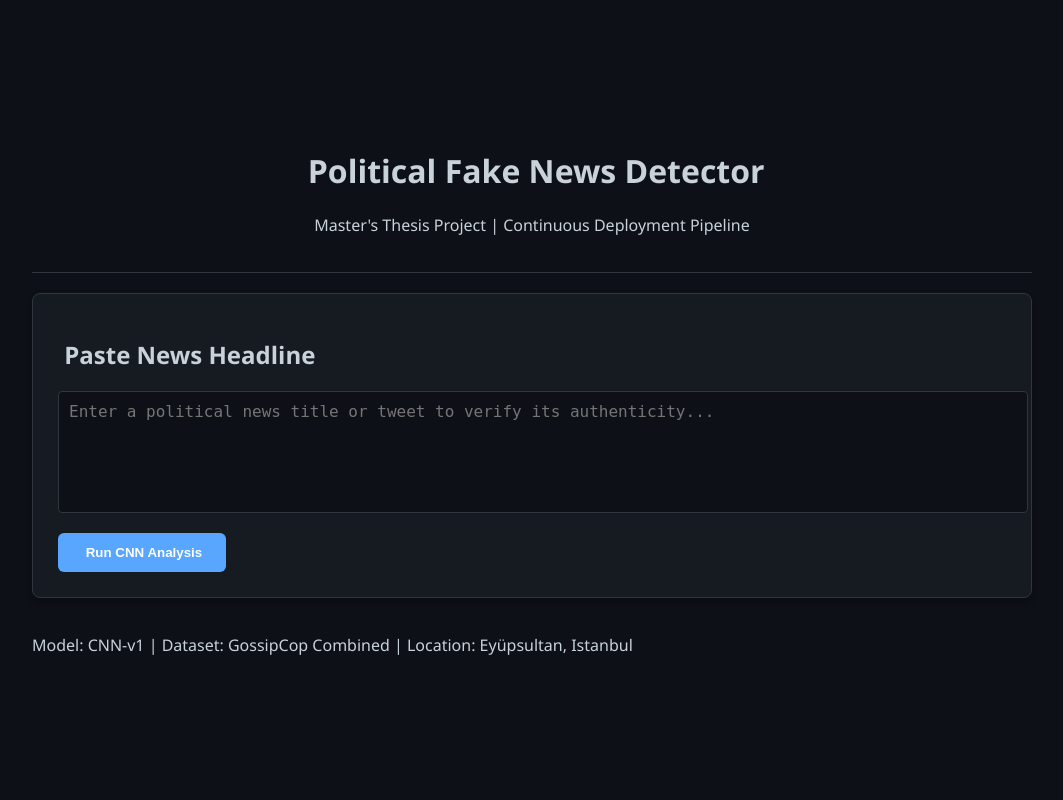
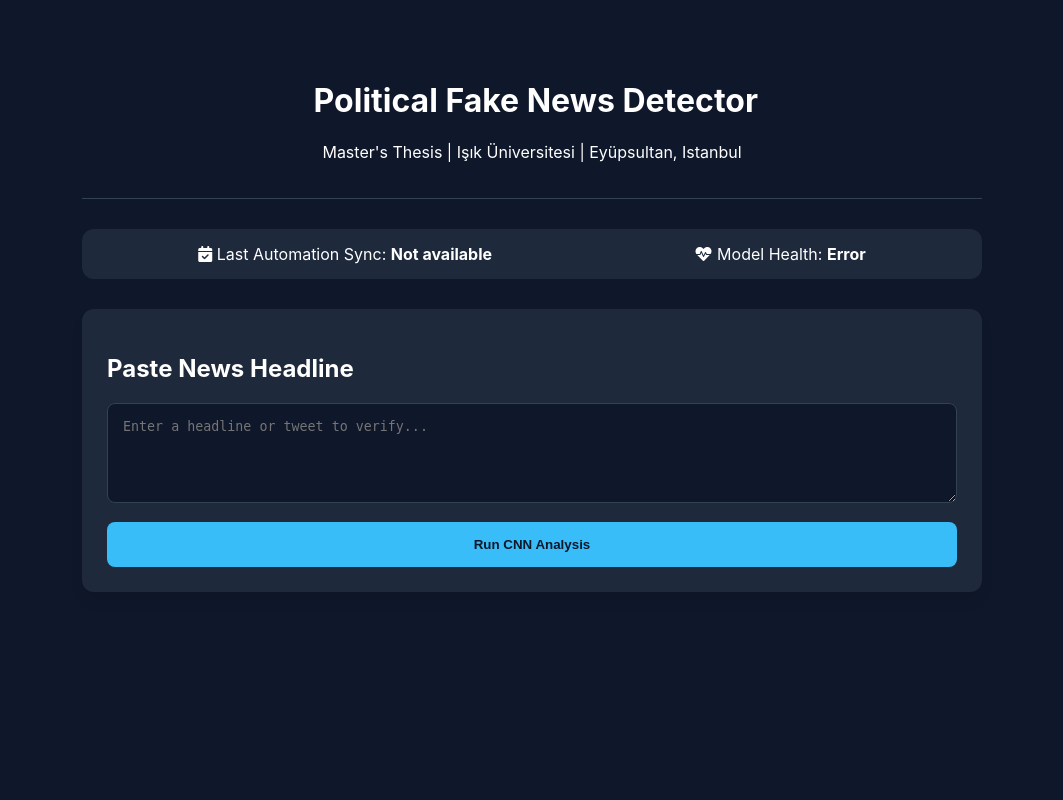
Before and after one commit to zegdane1998/fake-news-mlops, a FastAPI app: page / in a window 1280 px wide. Shown: the whole page, without its empty margins (108-1171 px from the left). Run offline with FastAPI, Linux system fonts and the light colour scheme; parts of the project's set-up code (start-up, migrations or seed data) failed here and were passed over.

Commit message:
ntscraper

```diff
--- a/src/app.py
+++ b/src/app.py
@@ -1,70 +1,64 @@
+from fastapi import FastAPI, Request
+from fastapi.templating import Jinja2Templates
+from fastapi.staticfiles import StaticFiles
 import os
+import pandas as pd
 import pickle
 import tensorflow as tf
-from fastapi import FastAPI, Request, HTTPException
-from fastapi.responses import HTMLResponse
-from fastapi.staticfiles import StaticFiles
-from fastapi.templating import Jinja2Templates
-from pydantic import BaseModel
 from tensorflow.keras.preprocessing.sequence import pad_sequences
+from datetime import datetime
+from src.preprocessing import clean_text
 
-# Import your modular cleaning function from preprocessing.py
-from .preprocessing import clean_text
-
-app = FastAPI(title="Political Fake News Detector - MLOps Thesis")
-
-# 1. Setup Directories for Frontend
-# Ensure these folders exist: 'templates' and 'static'
+app = FastAPI()
 app.mount("/static", StaticFiles(directory="static"), name="static")
 templates = Jinja2Templates(directory="templates")
 
-# 2. Load ML Artifacts
-MODEL_PATH = 'models/cnn_v1.h5'
-TOKENIZER_PATH = 'models/tokenizer.pkl'
+# Load model and tokenizer once on startup
+MODEL = tf.keras.models.load_model('models/cnn_v1.h5')
+with open('models/tokenizer.pkl', 'rb') as f:
+    TOKENIZER = pickle.load(f)
 
-if not os.path.exists(MODEL_PATH) or not os.path.exists(TOKENIZER_PATH):
-    raise RuntimeError("Model or Tokenizer not found. Please run src/train.py first.")
+def get_pipeline_status():
+    """Reads the metadata from the automated GitHub Actions runs"""
+    scrape_dir = "data/new_scraped"
+    try:
+        files = [os.path.join(scrape_dir, f) for f in os.listdir(scrape_dir) if f.endswith('.csv')]
+        if not files:
+            return "No data yet", "Unknown"
+        latest_file = max(files, key=os.path.getmtime)
+        last_scrape = datetime.fromtimestamp(os.path.getmtime(latest_file)).strftime('%Y-%m-%d %H:%M')
+        status = "Healthy" if os.path.exists("models/cnn_v1.h5") else "Model Missing"
+        return last_scrape, status
+    except Exception:
+        return "Not available", "Error"
 
-model = tf.keras.models.load_model(MODEL_PATH)
-with open(TOKENIZER_PATH, 'rb') as handle:
-    tokenizer = pickle.load(handle)
-
-# 3. Data Models
-class TweetRequest(BaseModel):
-    text: str
-
-# 4. Routes
-@app.get("/", response_class=HTMLResponse)
+@app.get("/")
 async def home(request: Request):
-    """Serves the interactive dashboard."""
-    return templates.TemplateResponse("index.html", {"request": request})
+    last_scrape, model_status = get_pipeline_status()
+    return templates.TemplateResponse("index.html", {
+        "request": request,
+        "last_scrape": last_scrape,
+        "model_status": model_status
+    })
 
 @app.post("/predict")
-async def predict(request: TweetRequest):
-    """Handles real-time inference requests."""
-    try:
-        # Step A: Clean the incoming text using modular logic
-        cleaned = clean_text(request.text)
+async def predict(request: Request):
+    data = await request.json()
+    text = data.get("text", "")
 
-        # Step B: Tokenize and Pad (Matches training parameters)
-        seq = tokenizer.texts_to_sequences([cleaned])
-        padded = pad_sequences(seq, maxlen=50)
+    # 1. Preprocess
+    cleaned = clean_text(text)
+    # 2. Tokenize & Pad
+    seq = TOKENIZER.texts_to_sequences([cleaned])
+    padded = pad_sequences(seq, maxlen=50)
+    # 3. Predict
+    pred = MODEL.predict(padded)[0][0]
 
-        # Step C: CNN Inference
-        prediction = model.predict(padded)[0][0]
+    verdict = "Real News" if pred > 0.5 else "Fake News"
+    confidence = float(pred if pred > 0.5 else 1 - pred)
 
-        # Step D: Determine Verdict (Threshold: 0.5)
-        verdict = "Fake" if prediction < 0.5 else "Real"
-
-        return {
-            "verdict": verdict,
-            "confidence": float(prediction),
-            "cleaned_text": cleaned
-        }
-    except Exception as e:
-        raise HTTPException(status_code=500, detail=str(e))
-
-if __name__ == "__main__":
-    import uvicorn
-    # Run the server
-    uvicorn.run(app, host="127.0.0.1", port=8000)
+    return {
+        "verdict": verdict,
+        "confidence": confidence,
+        "cleaned_text": cleaned
+    }
--- a/static/style.css
+++ b/static/style.css
@@ -1,81 +1,28 @@
 :root {
-    --bg-color: #0d1117;
-    --card-bg: #161b22;
-    --text-color: #c9d1d9;
-    --accent-color: #58a6ff;
-    --fake-color: #f85149;
-    --real-color: #3fb950;
-    --border-color: #30363d;
+    --bg: #0f172a;
+    --card: #1e293b;
+    --accent: #38bdf8;
+    --real: #10b981;
+    --fake: #ef4444;
 }
 
-body {
-    background-color: var(--bg-color);
-    color: var(--text-color);
-    font-family: 'Segoe UI', Tahoma, Geneva, Verdana, sans-serif;
-    margin: 0;
-    display: flex;
-    justify-content: center;
-    align-items: center;
-    min-height: 100vh;
-}
+body { font-family: 'Inter', sans-serif; background: var(--bg); color: white; margin: 0; }
+.dashboard { max-width: 900px; margin: 40px auto; padding: 20px; }
 
-.dashboard {
-    width: 90%;
-    max-width: 1000px;
-    display: grid;
-    grid-template-columns: 1fr;
-    gap: 20px;
-    padding: 20px;
-}
+header { text-align: center; margin-bottom: 30px; border-bottom: 1px solid #334155; padding-bottom: 20px; }
 
-header {
-    text-align: center;
-    border-bottom: 1px solid var(--border-color);
-    padding-bottom: 20px;
-}
+.status-bar { display: flex; justify-content: space-around; background: var(--card); padding: 15px; border-radius: 12px; margin-bottom: 30px; }
+.badge.healthy { color: var(--real); }
 
-.input-card, .result-card {
-    background-color: var(--card-bg);
-    border: 1px solid var(--border-color);
-    border-radius: 8px;
-    padding: 25px;
-    box-shadow: 0 4px 6px rgba(0, 0, 0, 0.3);
-}
+.input-card, .result-card { background: var(--card); padding: 25px; border-radius: 12px; margin-bottom: 20px; box-shadow: 0 10px 15px -3px rgba(0, 0, 0, 0.1); }
 
-textarea {
-    width: 100%;
-    height: 100px;
-    background-color: var(--bg-color);
-    color: var(--text-color);
-    border: 1px solid var(--border-color);
-    border-radius: 4px;
-    padding: 10px;
-    resize: none;
-    font-size: 16px;
-    margin-bottom: 15px;
-}
+textarea { width: 100%; height: 100px; background: #0f172a; border: 1px solid #334155; color: white; padding: 15px; border-radius: 8px; box-sizing: border-box; }
 
-button {
-    background-color: var(--accent-color);
-    color: white;
-    border: none;
-    padding: 12px 24px;
-    border-radius: 6px;
-    cursor: pointer;
-    font-weight: bold;
-    transition: background 0.3s;
-}
+button { width: 100%; background: var(--accent); color: var(--bg); border: none; padding: 15px; border-radius: 8px; font-weight: bold; cursor: pointer; margin-top: 15px; }
 
-button:hover {
-    background-color: #388bfd;
-}
+.verdict { font-size: 2rem; font-weight: 800; text-align: center; padding: 20px; border-radius: 8px; margin-bottom: 20px; }
+.verdict.real-news { background: rgba(16, 185, 129, 0.2); color: var(--real); }
+.verdict.fake-news { background: rgba(239, 68, 68, 0.2); color: var(--fake); }
 
-.verdict {
-    font-size: 24px;
-    font-weight: bold;
-    margin: 10px 0;
-    text-transform: uppercase;
-}
-
-.verdict.fake { color: var(--fake-color); }
-.verdict.real { color: var(--real-color); }
+.progress-bar { background: #334155; height: 12px; border-radius: 6px; overflow: hidden; margin-top: 5px; }
+.progress-fill { background: var(--accent); height: 100%; transition: width 0.5s ease; }
--- a/templates/index.html
+++ b/templates/index.html
@@ -3,7 +3,7 @@
 <head>
     <meta charset="UTF-8">
     <meta name="viewport" content="width=device-width, initial-scale=1.0">
-    <title>Real-Time Fake News Detector | MLOps Thesis</title>
+    <title>Fake News Detector | MLOps Thesis</title>
     <link rel="stylesheet" href="/static/style.css">
     <link rel="stylesheet" href="https://cdnjs.cloudflare.com/ajax/libs/font-awesome/6.0.0/css/all.min.css">
 </head>
@@ -11,88 +11,64 @@
     <div class="dashboard">
         <header>
             <h1><i class="fa-solid fa-shield-halved"></i> Political Fake News Detector</h1>
-            <p>Master's Thesis Project | Continuous Deployment Pipeline</p>
+            <p>Master's Thesis | Işık Üniversitesi | Eyüpsultan, Istanbul</p>
         </header>
+
+        <section class="status-bar">
+            <div class="status-item">
+                <i class="fa-solid fa-calendar-check"></i>
+                <span>Last Automation Sync: <strong>{{ last_scrape }}</strong></span>
+            </div>
+            <div class="status-item">
+                <i class="fa-solid fa-heart-pulse"></i>
+                <span>Model Health: <strong class="badge {{ model_status.lower() }}">{{ model_status }}</strong></span>
+            </div>
+        </section>
 
         <main>
             <div class="input-card">
-                <h2><i class="fa-brands fa-x-twitter"></i> Paste News Headline</h2>
-                <textarea id="tweetInput" placeholder="Enter a political news title or tweet to verify its authenticity..."></textarea>
-                <button id="analyzeBtn" onclick="analyzeTweet()">
-                    <i class="fa-solid fa-magnifying-glass-chart"></i> Run CNN Analysis
-                </button>
+                <h2>Paste News Headline</h2>
+                <textarea id="tweetInput" placeholder="Enter a headline or tweet to verify..."></textarea>
+                <button id="analyzeBtn" onclick="analyzeTweet()">Run CNN Analysis</button>
             </div>
 
             <div class="result-card" id="resultCard" style="display: none;">
-                <div class="result-header">
-                    <h3>Analysis Verdict</h3>
                 <div id="verdictLabel" class="verdict"></div>
+                <div class="confidence-gauge">
+                    <label>Confidence: <span id="confidenceValue"></span></label>
+                    <div class="progress-bar"><div id="confidenceFill" class="progress-fill"></div></div>
                 </div>
-
-                <div class="stats-container">
-                    <div class="stat-item">
-                        <label>Confidence Score</label>
-                        <div class="progress-bar">
-                            <div id="confidenceFill" class="progress-fill"></div>
-                        </div>
-                        <span id="confidenceValue">0%</span>
-                    </div>
-
-                    <div class="stat-item">
-                        <label>Preprocessed Text (Cleaned)</label>
-                        <p id="cleanedTextPreview" class="cleaned-text"></p>
-                    </div>
-                </div>
+                <p><strong>Processed Text:</strong> <em id="cleanedText"></em></p>
             </div>
         </main>
-
-        <footer>
-            <p>Model: CNN-v1 | Dataset: GossipCop Combined | Location: Eyüpsultan, Istanbul</p>
-        </footer>
     </div>
 
     <script>
         async function analyzeTweet() {
+            const text = document.getElementById('tweetInput').value;
+            if (!text.trim()) return;
+
+            const resCard = document.getElementById('resultCard');
             const btn = document.getElementById('analyzeBtn');
-            const text = document.getElementById('tweetInput').value;
-            const resCard = document.getElementById('resultCard');
+            btn.disabled = true;
+            btn.innerText = "Processing...";
 
-            if (!text.trim()) return alert("Please enter text to analyze.");
-
-            // UI Feedback: Loading State
-            btn.innerHTML = '<i class="fa-solid fa-spinner fa-spin"></i> Processing...';
-            btn.disabled = true;
-
-            try {
-                // Fetch prediction from your FastAPI endpoint
             const response = await fetch('/predict', {
                 method: 'POST',
                 headers: { 'Content-Type': 'application/json' },
                 body: JSON.stringify({ text: text })
             });
-
             const data = await response.json();
 
-                // Update UI with real-time results
             resCard.style.display = 'block';
             document.getElementById('verdictLabel').innerText = data.verdict;
-                document.getElementById('verdictLabel').className = 'verdict ' + data.verdict.toLowerCase();
+            document.getElementById('verdictLabel').className = 'verdict ' + data.verdict.replace(" ", "-").toLowerCase();
+            document.getElementById('confidenceValue').innerText = (data.confidence * 100).toFixed(2) + "%";
+            document.getElementById('confidenceFill').style.width = (data.confidence * 100) + "%";
+            document.getElementById('cleanedText').innerText = data.cleaned_text;
 
-                // Update Confidence Gauge
-                const confidence = (data.confidence * 100).toFixed(2);
-                document.getElementById('confidenceValue').innerText = confidence + '%';
-                document.getElementById('confidenceFill').style.width = confidence + '%';
-
-                // Show cleaned text to prove preprocessing logic
-                document.getElementById('cleanedTextPreview').innerText = data.cleaned_text;
-
-            } catch (error) {
-                console.error("Error:", error);
-                alert("API Connection Error. Ensure the server is running.");
-            } finally {
-                btn.innerHTML = '<i class="fa-solid fa-magnifying-glass-chart"></i> Run CNN Analysis';
             btn.disabled = false;
-            }
+            btn.innerText = "Run CNN Analysis";
         }
     </script>
 </body>
```
Also changed, not shown: src/realtime_scraper.py (+19 -30 lines), .github/workflows/scrape_and_monitor.yml. Lines whose indentation alone changed are shown as unchanged.
